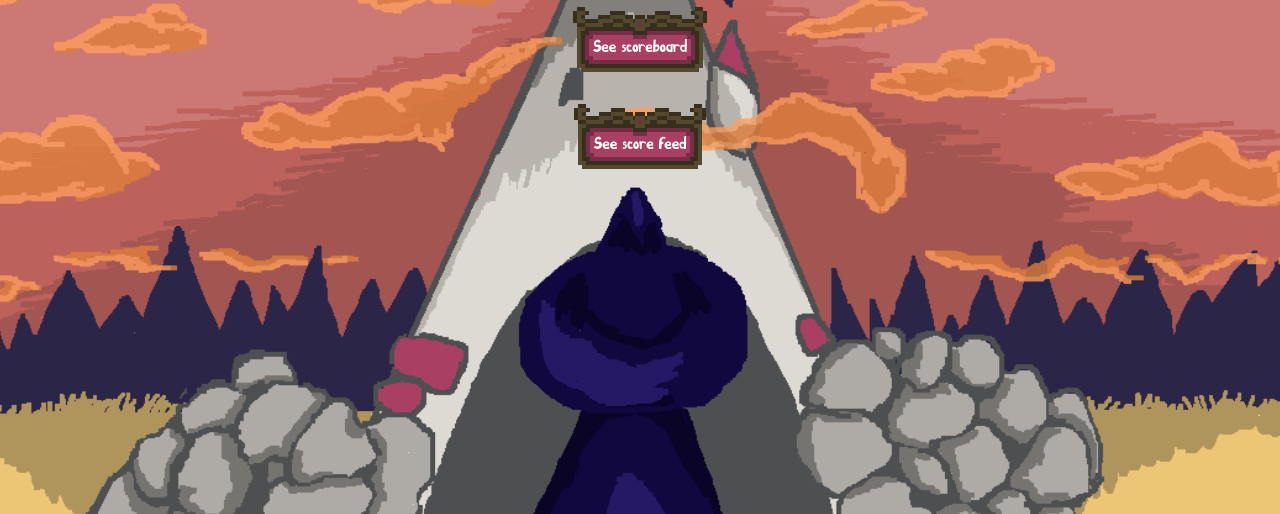
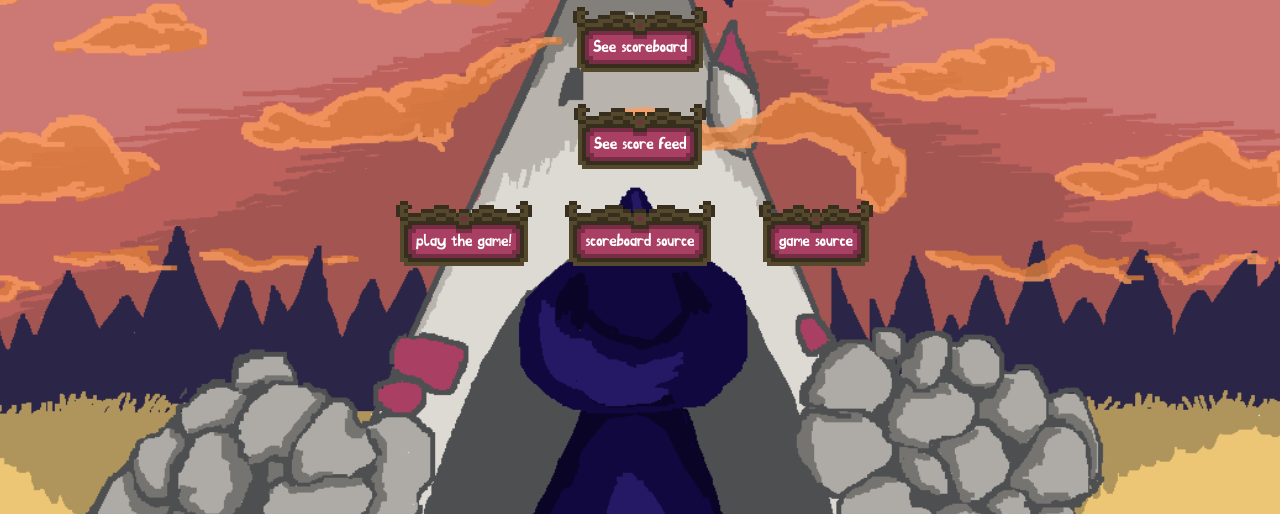
Before and after one commit to alifeee/gmtk_scoreboard, a Flask app: page / in a window 1280 px wide. Shown: the part 142-656 px from the top of the page. Run offline with Flask 3, Linux system fonts and the light colour scheme.

Commit message:
add links to game and stuff

```diff
--- a/static/stylesheet.css
+++ b/static/stylesheet.css
@@ -34,6 +34,30 @@ header {
   gap: 1rem;
 }
 
+footer {
+  margin: 1rem 0.5rem;
+  width: 100%;
+}
+footer ul {
+  margin: auto;
+  padding: 0;
+  display: flex;
+  flex-direction: row;
+  align-items: center;
+  align-items: center;
+  justify-content: center;
+  flex-wrap: wrap;
+  gap: 1rem;
+}
+footer li {
+  list-style: none;
+  margin: 0;
+  flex: 0 0 10rem;
+  display: flex;
+  align-items: center;
+  justify-content: center;
+}
+
 main {
   display: flex;
   flex-direction: column;
@@ -51,6 +75,15 @@ h2 {
   margin-top: 0;
   font-size: 3rem;
   -webkit-text-stroke: 1px black;
+}
+
+@media (width < 600px) {
+  h1 {
+    font-size: 3rem;
+  }
+  h2 {
+    font-size: 2rem;
+  }
 }
 
 p {
--- a/templates/index.html
+++ b/templates/index.html
@@ -17,5 +17,26 @@
       >
       <a href="/scoreboard/new?total=10">See score feed</a>
     </main>
+    <footer>
+      <nav>
+        <ul>
+          <li>
+            <a href="https://jman9092.itch.io/summon-to-scale"
+              >play the game!</a
+            >
+          </li>
+          <li>
+            <a href="https://github.com/alifeee/summon2scale-scoreboard"
+              >scoreboard source</a
+            >
+          </li>
+          <li>
+            <a href="https://github.com/dicemaster5/Summon2Scale"
+              >game source</a
+            >
+          </li>
+        </ul>
+      </nav>
+    </footer>
   </body>
 </html>
```
